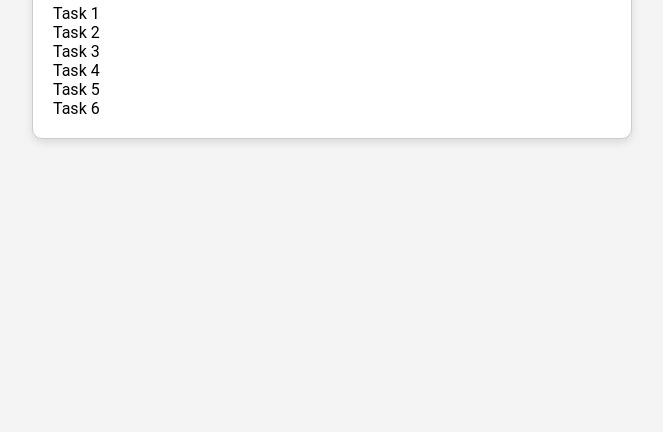
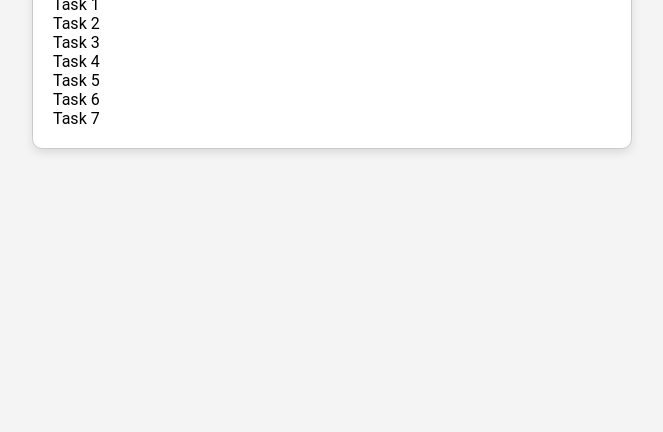
Before and after one commit to charrles123/task-tracker, a plain HTML site: page index.html in a window 1280 px wide. Shown: the part 368-800 px from the top of the page, without its empty margins (308-971 px from the left). Drawn offline with Linux system fonts and the light colour scheme.

Commit message:
Added task 7

```diff
--- a/index.html
+++ b/index.html
@@ -15,8 +15,8 @@
         <li>Task 3</li>
         <li>Task 4</li>
         <li>Task 5</li>
-        <!-- <li>Task 6</li> -->
         <li>Task 6</li>
+        <li>Task 7</li>
       </ul>
     </div>
 
```
